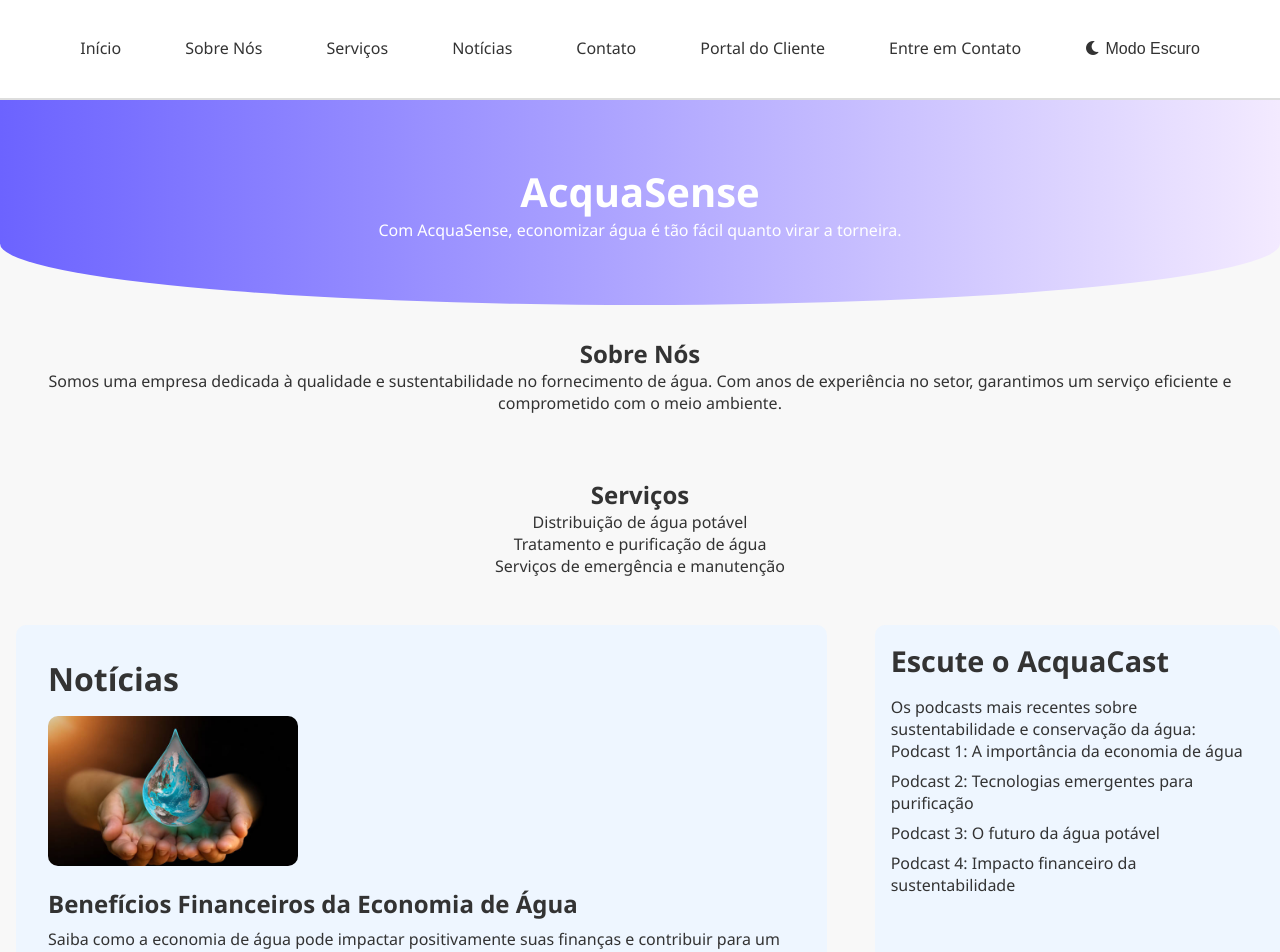
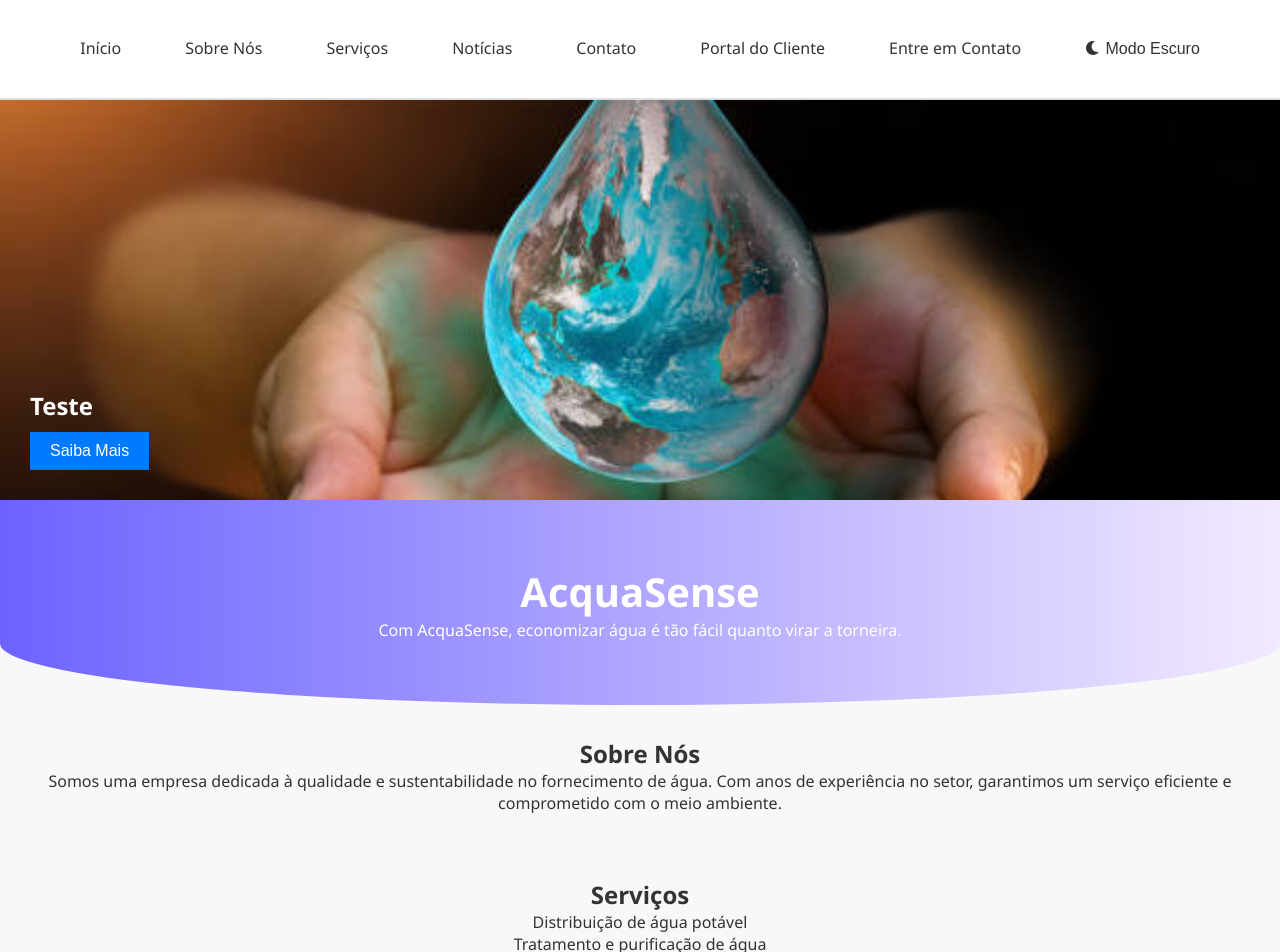
Before and after one commit to LcasFerrei/AcquaSense, a React (Create React App) app in the folder AcquaSense React/: page / in a window 1280 px wide. Shown: the top 952 px of the page. Built offline with nearby package versions, Linux system fonts and the light colour scheme.

Commit message:
Foi feito o Banner, e ajustes no css junto com o leone

```diff
--- a/AcquaSense React/src/pages/home/App.css
+++ b/AcquaSense React/src/pages/home/App.css
@@ -169,7 +169,7 @@ body {
 }
 
 .footer {
-    background-color: var(--logo-color);
+    background-color:  var(--nav-link-hover-bg-color);
     color: var(--text-color);
     text-align: center;
     padding: 1rem;
@@ -280,3 +280,68 @@ body {
     border-radius: 8px; /* Mantém o arredondamento das bordas */
     margin-left: -20px; /* Ajusta a margem esquerda para mover a imagem um pouco para a esquerda */
 }
+
+
+/* Estilização da div do banner */
+.banner {
+    width: 100%;
+    height: 300px; /* Defina a altura desejada para o banner */
+    position: relative;
+    overflow: hidden;
+    margin-bottom: 20px;
+}
+
+.banner img {
+    width: 100%; /* A imagem ocupa toda a largura do contêiner */
+    height: 100%; /* A imagem ocupa toda a altura do contêiner */
+    object-fit: cover; /* Ajusta a imagem para cobrir o contêiner mantendo a proporção */
+    object-position: center; /* Centraliza a imagem no contêiner */
+}
+
+.banner-content {
+    position: absolute;
+    bottom: 20px; /* Ajuste conforme necessário */
+    left: 20px; /* Ajuste conforme necessário */
+    color: white; /* Cor do texto */
+    padding: 10px;
+    border-radius: 5px;
+}
+
+.banner-content h2 {
+    margin: 0;
+    font-size: 24px;
+}
+
+.banner-content button {
+    background-color: #007bff;
+    color: #fff;
+    border: none;
+    padding: 10px 20px;
+    cursor: pointer;
+    font-size: 16px;
+    margin-top: 10px;
+}
+
+.banner-content button:hover {
+    background-color: #0056b3;
+}
+
+.banner-carousel {
+    width: 100%;
+    height: 400px; /* Ajuste a altura conforme necessário */
+    overflow: hidden;
+    position: relative;
+}
+
+.banner-slide {
+    width: 100%;
+    height: 100%;
+    position: relative;
+}
+
+.banner-slide img {
+    width: 100%;
+    height: 100%;
+    object-fit: cover; /* Garante que a imagem cubra todo o espaço */
+    object-position: center; /* Centraliza a imagem */
+}
--- a/AcquaSense React/src/pages/home/Home.js
+++ b/AcquaSense React/src/pages/home/Home.js
@@ -62,18 +62,95 @@ export default HomePage;*/
 
 import React, { useState, useEffect } from 'react';
 import './App.css';
+import Slider from 'react-slick';
 import img1 from '../../Assets/img home/0.jpg';
 import img2 from '../../Assets/img home/agua.jpg';
 import img3 from '../../Assets/img home/indice-3.jpg';
 import contactImg from '../../Assets/img home/grupo.jpg';
+import bannerImg from '../../Assets/img home/agua.jpg'; // Supondo que o banner esteja aqui
 
-const HomePage = () => {
+
+const useCarousel = (items, interval = 5000) => {
+    const [currentItem, setCurrentItem] = useState(0);
+
+    useEffect(() => {
+        const intervalId = setInterval(() => {
+            setCurrentItem((prev) => (prev + 1) % items.length);
+        }, interval);
+
+        return () => clearInterval(intervalId);
+    }, [items.length, interval]);
+
+    return currentItem;
+};
+
+const BannerCarousel = () => {
+    const bannerItems = [
+        {
+            title: "Como economizar água o dia inteiro",
+            image: img1,
+            buttonText: "Saiba Mais",
+        },
+        {
+            title: "Teste",
+            image: bannerImg,
+            buttonText: "Saiba Mais",
+        },
+        {
+            title: "Feito com sucesso ou não",
+            image: img3,
+            buttonText: "Saiba Mais",
+        },
+        // Adicione mais itens de banner conforme necessário
+    ];
+
+    const currentBanner = useCarousel(bannerItems);
+
     return (
-        <div className="app">
-            <Header />
-            <MainContent />
-            <Footer />
+        <div className="banner-carousel">
+            <div className="banner-slide">
+                <img src={bannerItems[currentBanner].image} alt={bannerItems[currentBanner].title} />
+                <div className="banner-content">
+                    <h2>{bannerItems[currentBanner].title}</h2>
+                    <button>{bannerItems[currentBanner].buttonText}</button>
+                </div>
+            </div>
         </div>
+    );
+};
+
+const NewsCarousel = () => {
+    const newsItems = [
+        {
+            title: "Como Economizar Água em Casa",
+            content: "Descubra dicas simples para reduzir o consumo de água em sua casa e economizar na conta.",
+            image: img1
+        },
+        {
+            title: "Benefícios Financeiros da Economia de Água",
+            content: "Saiba como a economia de água pode impactar positivamente suas finanças e contribuir para um futuro mais sustentável.",
+            image: img2
+        },
+        {
+            title: "Novas Tecnologias em Purificação de Água",
+            content: "Explore as mais recentes inovações no tratamento e purificação da água.",
+            image: img3
+        }
+    ];
+
+    const currentNews = useCarousel(newsItems);
+
+    return (
+        <section id="news" className="news">
+            <h2>Notícias</h2>
+            <div className="carousel">
+                <article key={currentNews}>
+                    <img src={newsItems[currentNews].image} alt={newsItems[currentNews].title} className="news-image" />
+                    <h3>{newsItems[currentNews].title}</h3>
+                    <p>{newsItems[currentNews].content}</p>
+                </article>
+            </div>
+        </section>
     );
 };
 
@@ -184,48 +261,6 @@ const NewsSection = () => (
     </div>
 );
 
-const NewsCarousel = () => {
-    const [currentNews, setCurrentNews] = useState(0);
-    const newsItems = [
-        {
-            title: "Como Economizar Água em Casa",
-            content: "Descubra dicas simples para reduzir o consumo de água em sua casa e economizar na conta.",
-            image: img1
-        },
-        {
-            title: "Benefícios Financeiros da Economia de Água",
-            content: "Saiba como a economia de água pode impactar positivamente suas finanças e contribuir para um futuro mais sustentável.",
-            image: img2
-        },
-        {
-            title: "Novas Tecnologias em Purificação de Água",
-            content: "Explore as mais recentes inovações no tratamento e purificação da água.",
-            image: img3
-        }
-    ];
-
-    useEffect(() => {
-        const interval = setInterval(() => {
-            setCurrentNews((prev) => (prev + 1) % newsItems.length);
-        }, 5000); // Muda a cada 5 segundos
-
-        return () => clearInterval(interval);
-    }, [newsItems.length]);
-
-    return (
-        <section id="news" className="news">
-            <h2>Notícias</h2>
-            <div className="carousel">
-                <article key={currentNews}>
-                    <img src={newsItems[currentNews].image} alt={newsItems[currentNews].title} className="news-image" />
-                    <h3>{newsItems[currentNews].title}</h3>
-                    <p>{newsItems[currentNews].content}</p>
-                </article>
-            </div>
-        </section>
-    );
-};
-
 const AcquaCast = () => {
     return (
         <aside className="acquacast">
@@ -243,8 +278,19 @@ const AcquaCast = () => {
 
 const Footer = () => (
     <footer className="footer">
-        <p>&copy; 2024 AcquaSense. Todos os direitos reservados a © AJLL Tech Solutions.</p>
+        <p>&copy; 2024 AcquaSense. Todos os direitos reservados a © A.J.L.L. Tech Solutions.</p>
     </footer>
 );
 
+const HomePage = () => {
+    return (
+        <div className="app">
+            <Header />
+            <BannerCarousel />
+            <MainContent />
+            <Footer />
+        </div>
+    );
+};
+
 export default HomePage;
```
